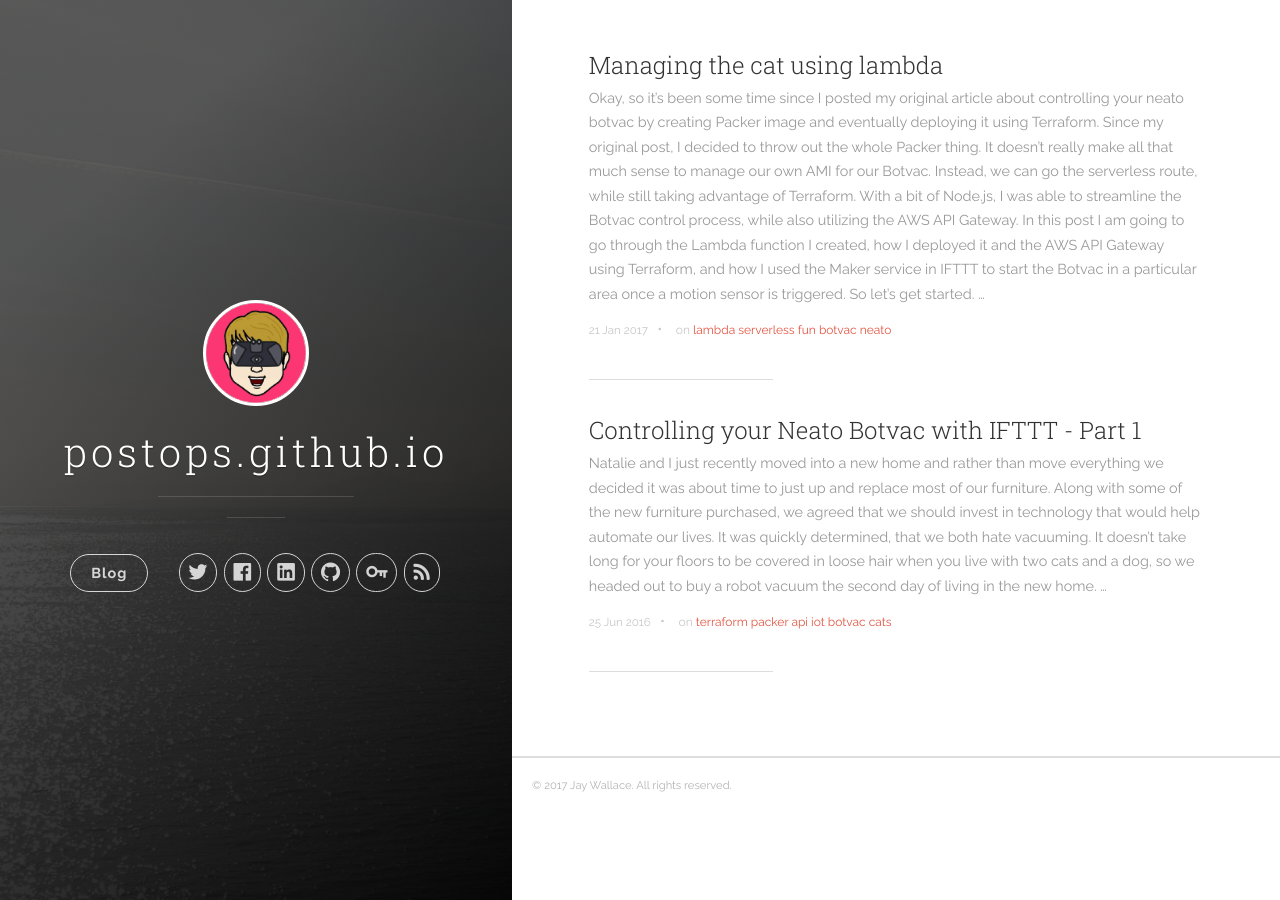
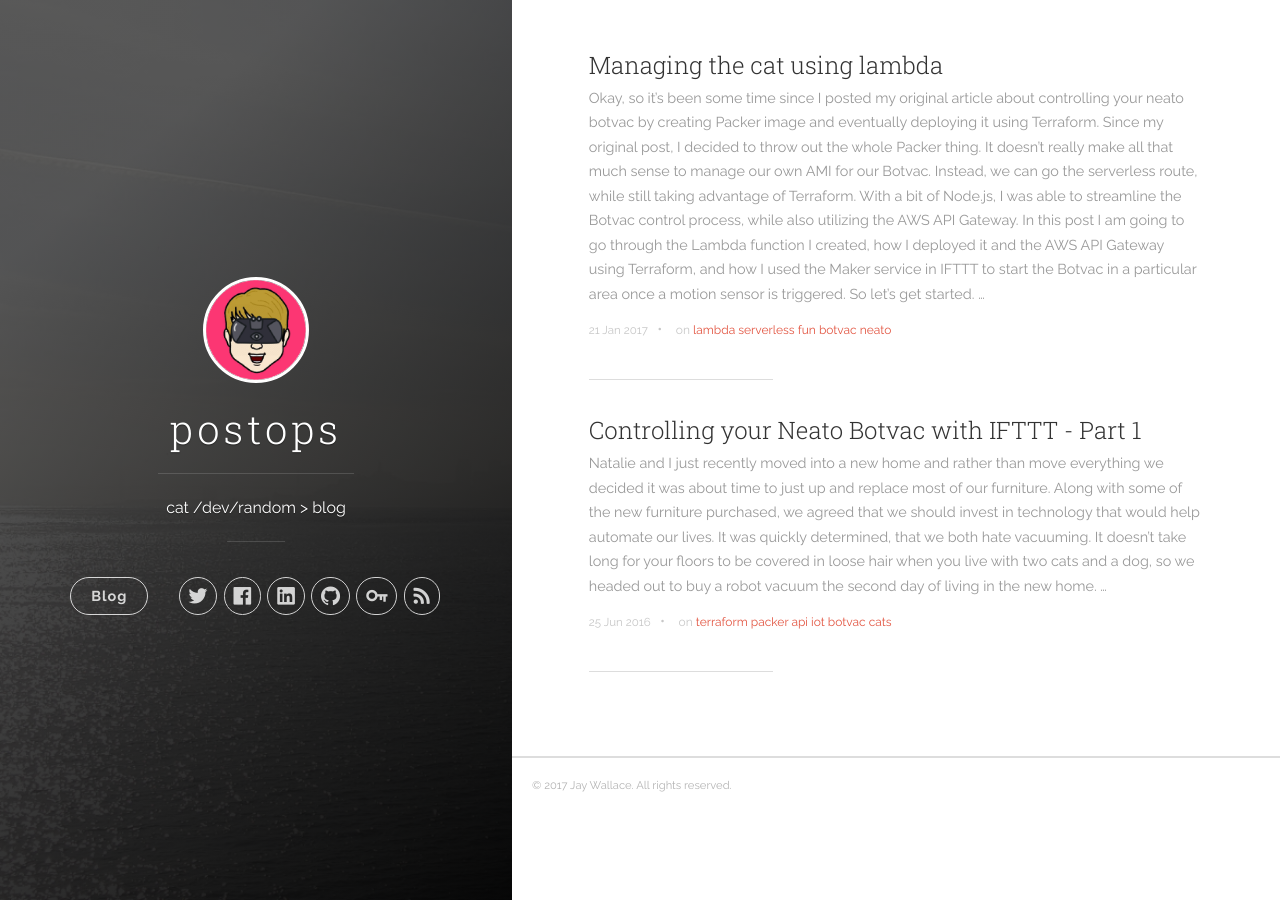
Before and after one commit to postops/postops.github.io, a Jekyll site: the page built from index.html, in a window 1280 px wide. Built offline with Jekyll 4.4.1, drawn with Linux system fonts in a browser that asks for light colours; nearby versions of some CDN libraries; the list of posts is cut into pages by our own code; part of the change alters nothing that is shown.

```diff
--- a/_config.yml
+++ b/_config.yml
@@ -1,9 +1,9 @@
 # Site settings
+title: postops
+description: 'cat /dev/random > blog'
+url: 'http://postops.co'
 site:
-  title: postops
-  description: 'cat /dev/random > blog'
-  url: 'http://postops.co'
-  baseurl: '/'
+  baseurl: 'http://postops.co/'
 # google_analytics: 'UA-79833253-1'
 disqus_shortname: 'postops'
 
```
